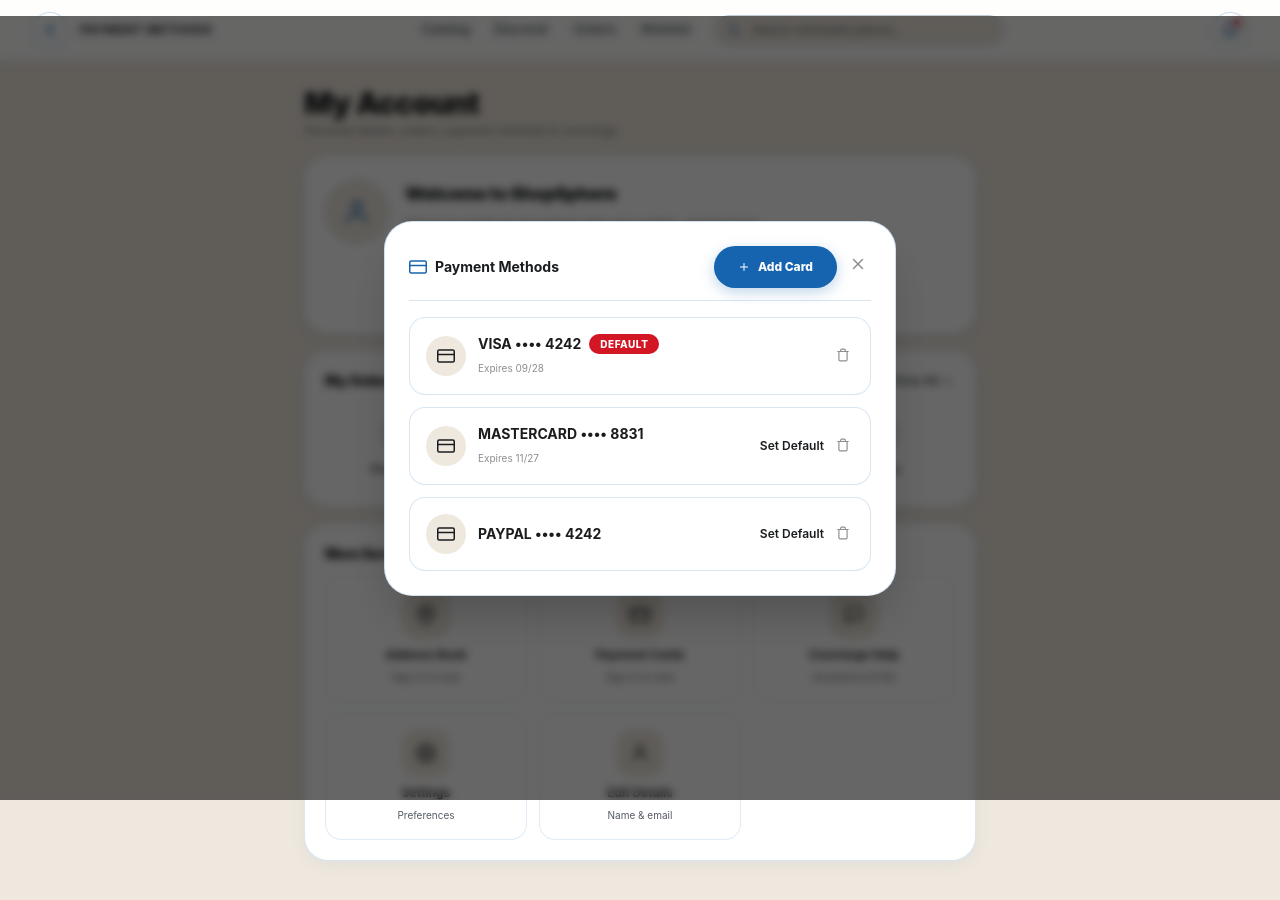
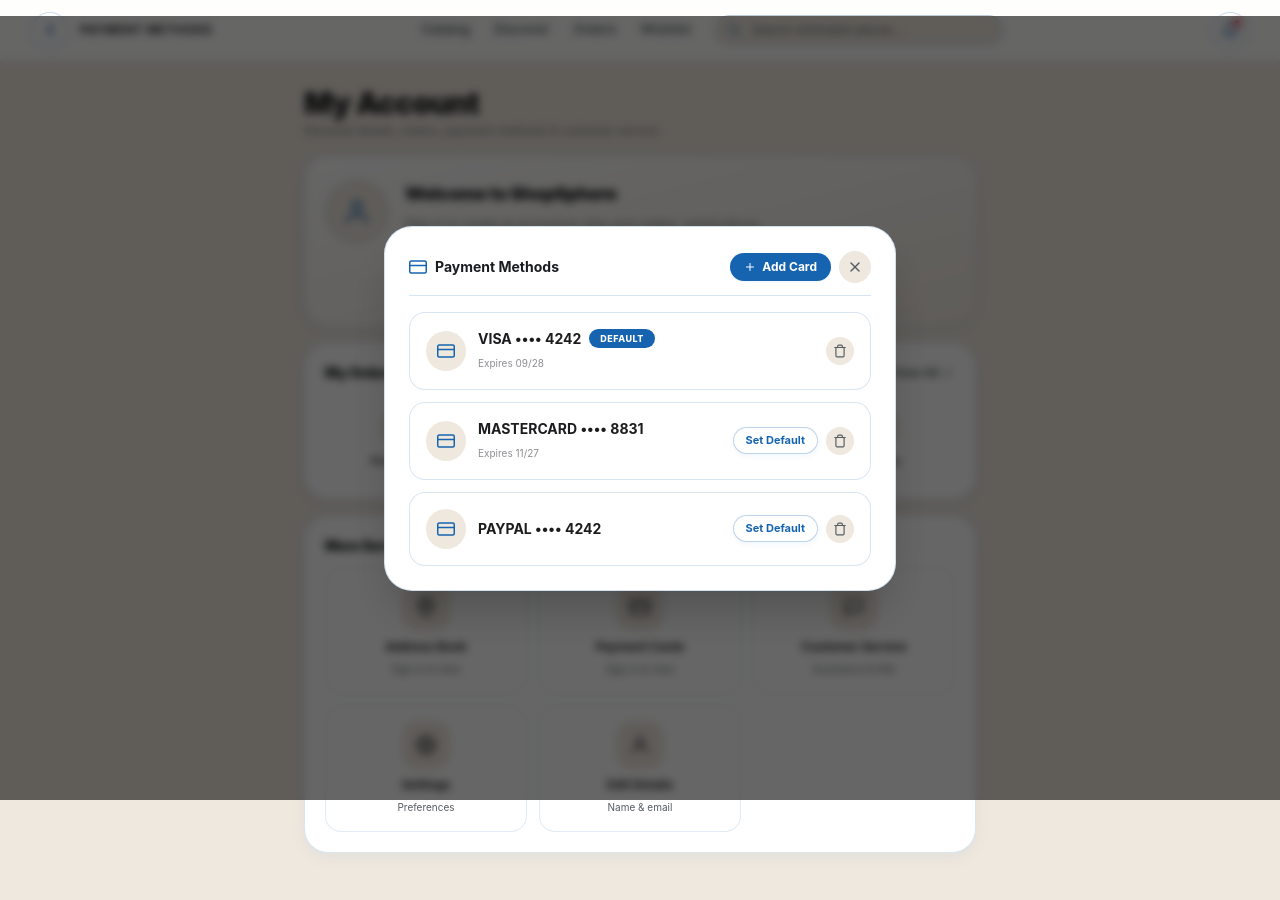
Before and after one commit to viebulusan/ShopSphere1, an Angular app: page /payments in a window 1280 px wide. Shown: the top 900 px of the page. Built offline with nearby package versions, Linux system fonts and the light colour scheme.

Commit message:
style: fix address/payment buttons, replace concierge with customer service, clean checkout/bag labels, and fix order summary container

```diff
--- a/src/app/profile/profile.page.html
+++ b/src/app/profile/profile.page.html
@@ -6,7 +6,7 @@
         My Account
       </h1>
       <p class="text-xs text-[#555B62] opacity-80 mt-0.5">
-        Personal details, orders, payment methods & concierge
+        Personal details, orders, payment methods & customer service
       </p>
     </div>
 
@@ -40,7 +40,7 @@
           <button
             type="button"
             (click)="$event.stopPropagation(); avatarFileInput.click()"
-            class="absolute -bottom-1 -right-1 w-5 h-5 rounded-full bg-[#1664b0] text-white flex items-center justify-center shadow-md border border-white hover:bg-[#143224] transition-colors"
+            class="absolute -bottom-1 -right-1 w-5 h-5 rounded-full bg-[#1664b0] text-white flex items-center justify-center shadow-md border border-white hover:bg-[#0f4880] transition-colors"
             title="Upload avatar photo">
             <app-icon name="camera" [size]="10" color="#FFFFFF"></app-icon>
           </button>
@@ -58,8 +58,8 @@
           </div>
 
           <div class="flex flex-wrap items-center gap-2 mt-1">
-            <span class="inline-flex items-center gap-1 text-[10px] font-bold text-[#1A1D20] bg-[#d21624] text-white px-2.5 py-0.5 rounded-full border border-[#d21624]">
-              <app-icon name="sparkles" [size]="9" color="#1664b0"></app-icon>
+            <span class="inline-flex items-center gap-1 text-[10px] font-bold bg-[#d21624] text-white px-2.5 py-0.5 rounded-full border border-[#d21624]">
+              <app-icon name="sparkles" [size]="9" color="#FFFFFF"></app-icon>
               <span>{{ user.tier || 'ShopSphere Member' }}</span>
             </span>
             <span class="text-xs text-[#555B62] truncate">{{ user.email }}</span>
@@ -203,7 +203,7 @@
           <app-icon name="message-square" [size]="20" color="currentColor"></app-icon>
         </div>
         <div>
-          <span class="text-xs font-bold text-[#1C1C1E] block">Concierge Help</span>
+          <span class="text-xs font-bold text-[#1C1C1E] block">Customer Service</span>
           <span class="text-[10px] text-[#555B62]">Assistance & FAQ</span>
         </div>
       </div>
@@ -252,12 +252,12 @@
           <div class="flex items-center gap-2">
             <button
               (click)="showAddAddressForm.set(!showAddAddressForm())"
-              class="apple-button-primary text-xs py-1.5 px-3 flex items-center gap-1">
+              class="apple-button-primary text-xs py-1.5 px-3.5 font-bold flex items-center gap-1.5 shadow-xs">
               <app-icon [name]="showAddAddressForm() ? 'x' : 'plus'" [size]="12" color="#FFFFFF"></app-icon>
               <span>{{ showAddAddressForm() ? 'Cancel' : 'Add New' }}</span>
             </button>
-            <button (click)="showAddressesModal.set(false)" class="text-[#8E8E93] hover:text-[#1A1D20] p-1">
-              <app-icon name="x" [size]="18" color="currentColor"></app-icon>
+            <button (click)="showAddressesModal.set(false)" class="w-8 h-8 rounded-full bg-[#efe8de] flex items-center justify-center text-[#555B62] hover:text-[#1A1D20] transition-colors">
+              <app-icon name="x" [size]="16" color="currentColor"></app-icon>
             </button>
           </div>
         </div>
@@ -303,7 +303,7 @@
             </div>
 
             <div class="pt-2 flex justify-end gap-2">
-              <button (click)="showAddAddressForm.set(false)" class="apple-button-secondary text-xs py-2 px-4">Cancel</button>
+              <button (click)="showAddAddressForm.set(false)" class="apple-button-secondary text-xs py-2 px-4 font-bold">Cancel</button>
               <button (click)="saveAddress()" class="apple-button-primary text-xs py-2 px-5 font-bold">Save Address</button>
             </div>
           </div>
@@ -326,17 +326,17 @@
                   <p class="text-[11px] text-[#8E8E93] mt-0.5">{{ addr.phone }}</p>
                 </div>
 
-                <div class="flex items-center gap-2">
+                <div class="flex items-center gap-2 shrink-0">
                   @if (!addr.isDefault) {
                     <button
                       (click)="shop.setDefaultAddress(addr.id)"
-                      class="text-xs font-semibold text-[#1A1D20] hover:underline">
+                      class="apple-button-secondary text-[11px] py-1 px-3 font-bold">
                       Set Default
                     </button>
                   }
                   <button
                     (click)="shop.deleteAddress(addr.id)"
-                    class="text-[#8E8E93] hover:text-[#1A1D20] p-1 transition-colors"
+                    class="w-7 h-7 rounded-full bg-[#efe8de] hover:bg-[#d21624]/10 text-[#555B62] hover:text-[#d21624] flex items-center justify-center transition-colors"
                     title="Delete address">
                     <app-icon name="trash" [size]="14" color="currentColor"></app-icon>
                   </button>
@@ -367,12 +367,12 @@
           <div class="flex items-center gap-2">
             <button
               (click)="showAddCardForm.set(!showAddCardForm())"
-              class="apple-button-primary text-xs py-1.5 px-3 flex items-center gap-1">
+              class="apple-button-primary text-xs py-1.5 px-3.5 font-bold flex items-center gap-1.5 shadow-xs">
               <app-icon [name]="showAddCardForm() ? 'x' : 'plus'" [size]="12" color="#FFFFFF"></app-icon>
               <span>{{ showAddCardForm() ? 'Cancel' : 'Add Card' }}</span>
             </button>
-            <button (click)="showPaymentsModal.set(false)" class="text-[#8E8E93] hover:text-[#1A1D20] p-1">
-              <app-icon name="x" [size]="18" color="currentColor"></app-icon>
+            <button (click)="showPaymentsModal.set(false)" class="w-8 h-8 rounded-full bg-[#efe8de] flex items-center justify-center text-[#555B62] hover:text-[#1A1D20] transition-colors">
+              <app-icon name="x" [size]="16" color="currentColor"></app-icon>
             </button>
           </div>
         </div>
@@ -401,7 +401,7 @@
             </div>
 
             <div class="pt-2 flex justify-end gap-2">
-              <button (click)="showAddCardForm.set(false)" class="apple-button-secondary text-xs py-2 px-4">Cancel</button>
+              <button (click)="showAddCardForm.set(false)" class="apple-button-secondary text-xs py-2 px-4 font-bold">Cancel</button>
               <button (click)="saveCard()" class="apple-button-primary text-xs py-2 px-5 font-bold">Save Card</button>
             </div>
           </div>
@@ -409,9 +409,9 @@
 
         <div class="space-y-3">
           @for (pm of shop.paymentMethods(); track pm.id) {
-            <div class="p-4 rounded-2xl bg-white border border-[rgba(22,100,176,0.16)] shadow-2xs flex items-center justify-between">
+            <div class="p-4 rounded-2xl bg-white border border-[rgba(22,100,176,0.16)] shadow-2xs flex items-center justify-between gap-2">
               <div class="flex items-center gap-3">
-                <div class="w-10 h-10 rounded-full bg-[#efe8de] flex items-center justify-center text-[#1A1D20]">
+                <div class="w-10 h-10 rounded-full bg-[#efe8de] flex items-center justify-center text-[#1664b0]">
                   <app-icon name="card" [size]="18" color="currentColor"></app-icon>
                 </div>
 
@@ -430,17 +430,17 @@
                 </div>
               </div>
 
-              <div class="flex items-center gap-2">
+              <div class="flex items-center gap-2 shrink-0">
                 @if (!pm.isDefault) {
                   <button
                     (click)="shop.setDefaultPayment(pm.id)"
-                    class="text-xs font-semibold text-[#1A1D20] hover:underline">
+                    class="apple-button-secondary text-[11px] py-1 px-3 font-bold">
                     Set Default
                   </button>
                 }
                 <button
                   (click)="shop.deletePaymentMethod(pm.id)"
-                  class="text-[#8E8E93] hover:text-[#1A1D20] p-1 transition-colors"
+                  class="w-7 h-7 rounded-full bg-[#efe8de] hover:bg-[#d21624]/10 text-[#555B62] hover:text-[#d21624] flex items-center justify-center transition-colors"
                   title="Delete card">
                   <app-icon name="trash" [size]="14" color="currentColor"></app-icon>
                 </button>
@@ -598,10 +598,10 @@
         <div class="flex items-center justify-between border-b border-[rgba(22,100,176,0.16)] pb-3">
           <div class="flex items-center gap-2">
             <app-icon name="message-square" [size]="18" color="#1664b0"></app-icon>
-            <h3 class="text-sm font-bold text-[#1A1D20]">Customer Service & Concierge</h3>
+            <h3 class="text-sm font-bold text-[#1A1D20]">Customer Service</h3>
           </div>
-          <button (click)="showSupportModal.set(false)" class="text-[#8E8E93] hover:text-[#1A1D20] p-1">
-            <app-icon name="x" [size]="18" color="currentColor"></app-icon>
+          <button (click)="showSupportModal.set(false)" class="w-8 h-8 rounded-full bg-[#efe8de] flex items-center justify-center text-[#555B62] hover:text-[#1A1D20] transition-colors">
+            <app-icon name="x" [size]="16" color="currentColor"></app-icon>
           </button>
         </div>
 
@@ -614,7 +614,7 @@
               <app-icon name="message-square" [size]="16" color="currentColor"></app-icon>
             </div>
             <span class="font-bold text-[#1C1C1E] block">Live Chat</span>
-            <span class="text-[10px] text-[#555B62] font-bold block bg-[#d21624] text-white/60 rounded-full py-0.5 px-1.5 inline-block">Coming Soon</span>
+            <span class="text-[10px] font-bold bg-[#d21624] text-white rounded-full py-0.5 px-2 inline-block">Coming Soon</span>
           </div>
 
           <a
--- a/src/app/profile/profile.page.ts
+++ b/src/app/profile/profile.page.ts
@@ -172,7 +172,7 @@
   }
 
   onLiveChatClick() {
-    this.liveChatNotice.set('Live Concierge Chat is currently being upgraded. Please use our concierge message form below or call us directly at +1 (800) 843-7743.');
+    this.liveChatNotice.set('Live Customer Service Chat is currently being upgraded. Please use our message form below or call us directly at +1 (800) 843-7743.');
     this.scrollToContactForm();
     setTimeout(() => {
       this.liveChatNotice.set('');
@@ -192,7 +192,7 @@
       message: this.contactMessage
     });
 
-    this.contactStatus.set('Thank you! Your message has been routed to our concierge.');
+    this.contactStatus.set('Thank you! Your message has been routed to our customer service team.');
     this.contactMessage = '';
     setTimeout(() => {
       this.contactStatus.set('');
--- a/src/app/services/shop.service.ts
+++ b/src/app/services/shop.service.ts
@@ -1012,7 +1012,7 @@
       {
         id: 'notif-' + Date.now(),
         title: 'Support Inquiry Sent',
-        message: `Thank you, ${data.name}. Our concierge team will reach out to ${data.email} shortly.`,
+        message: `Thank you, ${data.name}. Our customer service team will reach out to ${data.email} shortly.`,
         time: 'Just now',
         read: false,
         type: 'order'
--- a/src/global.scss
+++ b/src/global.scss
@@ -125,6 +125,7 @@
   scrollbar-width: none !important;
 }
 
+@layer components {
   .apple-card {
     background: #FFFFFF;
     border-radius: 24px;
@@ -238,8 +239,6 @@
   }
 
   .badge-primary,
-.badge-forest,
-.badge-peach,
   .badge-secondary,
   .badge-terracotta {
     background: #d21624 !important;
@@ -248,10 +247,25 @@
     border: 1px solid rgba(210, 22, 36, 0.3);
   }
 
+  .badge-forest {
+    background: #1664b0 !important;
+    color: #FFFFFF !important;
+    font-weight: 800;
+    border: 1px solid rgba(22, 100, 176, 0.3);
+  }
+
+  .badge-peach {
+    background: #efe8de !important;
+    color: #1664b0 !important;
+    font-weight: 800;
+    border: 1px solid rgba(22, 100, 176, 0.22);
+  }
+
   .badge-linen {
     background: #FFFFFF;
     color: #1664b0;
     border: 1px solid rgba(22, 100, 176, 0.25);
+  }
 }
 
 /* Palette utility mapping for light luxury consistency */
```
Also changed, not shown: src/app/bag/bag.page.html (+8 -10 lines), src/app/checkout/checkout.page.html (+2 -7 lines), src/app/order-complete/order-complete.page.html (+9 -5 lines). Lines whose indentation alone changed are shown as unchanged.
